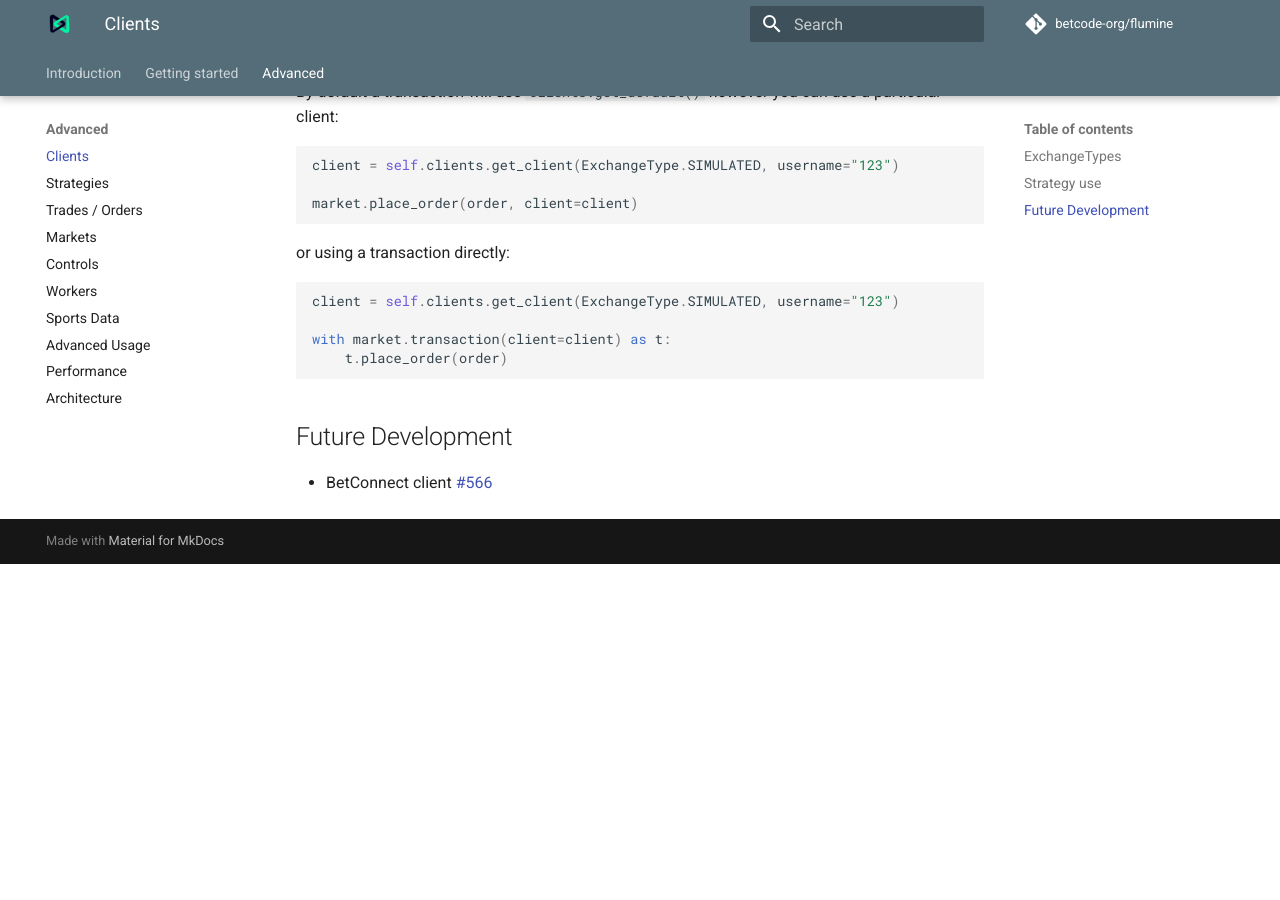
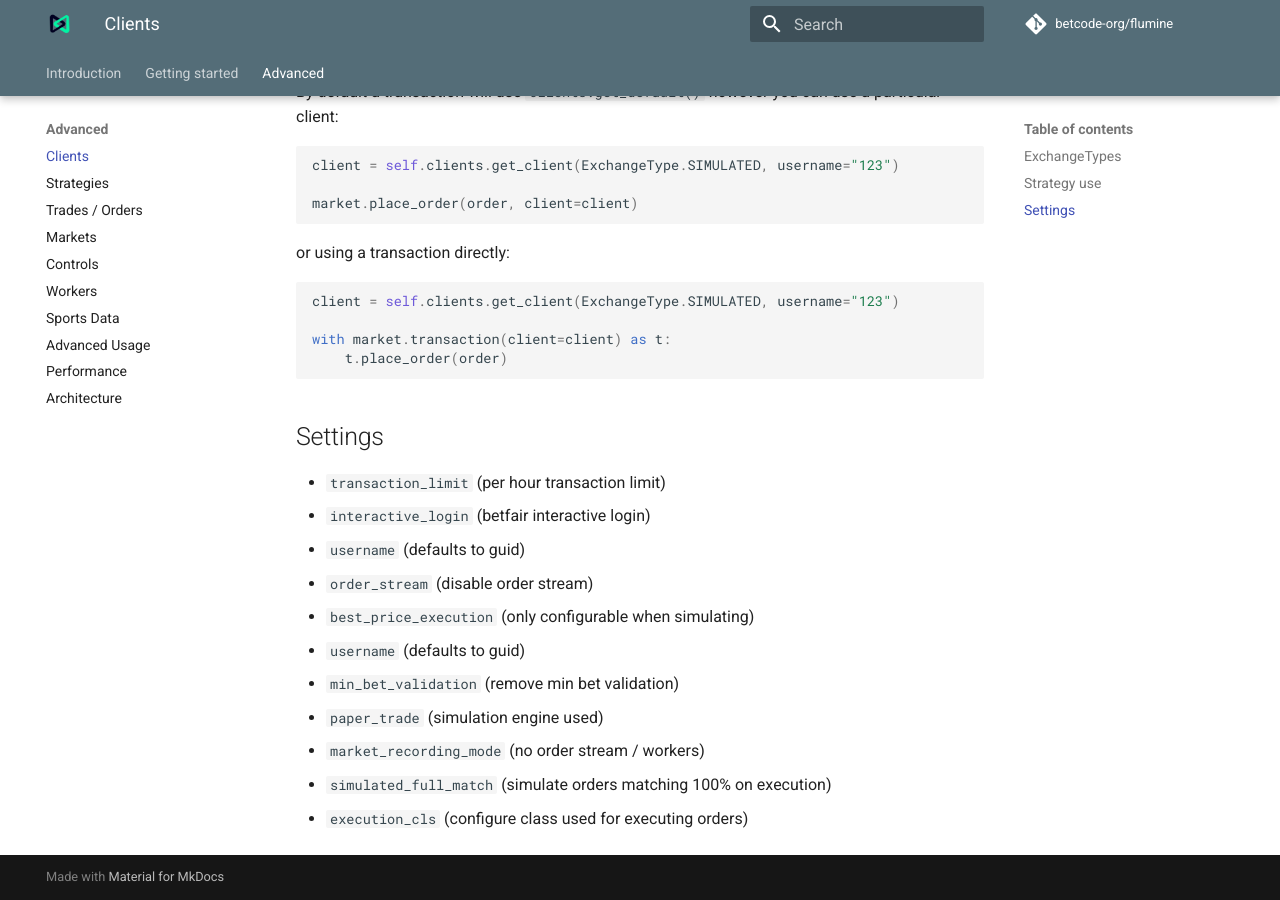
Before and after one commit to betcode-org/flumine, an MkDocs documentation site: the page built from docs/clients.md, in a window 1280 px wide and 900 px high, scrolled down 1155 px. Built offline with MkDocs 1.6.1 and Material for MkDocs 9.7.7, drawn with Linux system fonts in a browser that asks for light colours; comment, search, counter and statistics services are not loaded; before the commit the page ends 1719 px from its top, so only the background shows below that.

````diff
--- a/docs/clients.md
+++ b/docs/clients.md
@@ -60,6 +60,16 @@
     t.place_order(order)
 ```
 
-## Future Development
+## Settings
 
-- BetConnect client [#566](https://github.com/liampauling/flumine/issues/566)
+- `transaction_limit` (per hour transaction limit)
+- `interactive_login` (betfair interactive login)
+- `username` (defaults to guid)
+- `order_stream` (disable order stream)
+- `best_price_execution` (only configurable when simulating)
+- `username` (defaults to guid)
+- `min_bet_validation` (remove min bet validation)
+- `paper_trade` (simulation engine used)
+- `market_recording_mode` (no order stream / workers)
+- `simulated_full_match` (simulate orders matching 100% on execution)
+- `execution_cls` (configure class used for executing orders)
````
Also changed, not shown: docs/advanced.md (+5 -1 lines), docs/quickstart.md (+7 -3 lines), docs/strategies.md (+6 -0 lines).
